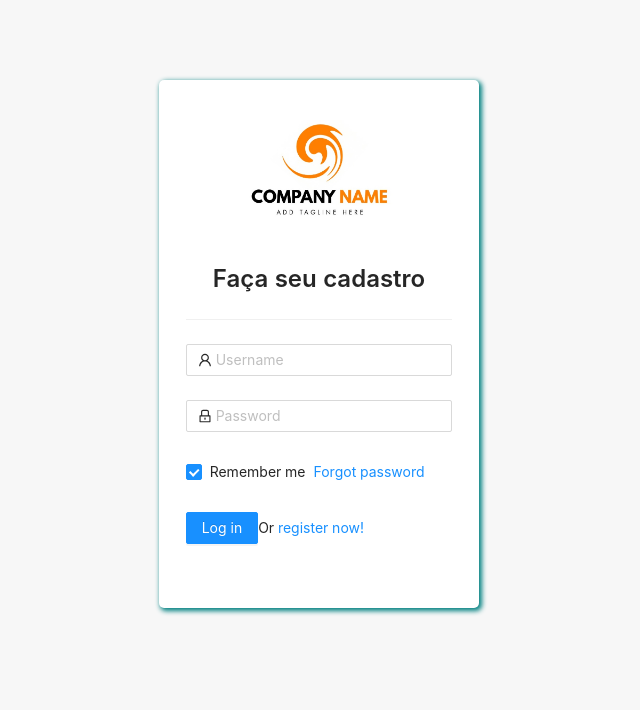
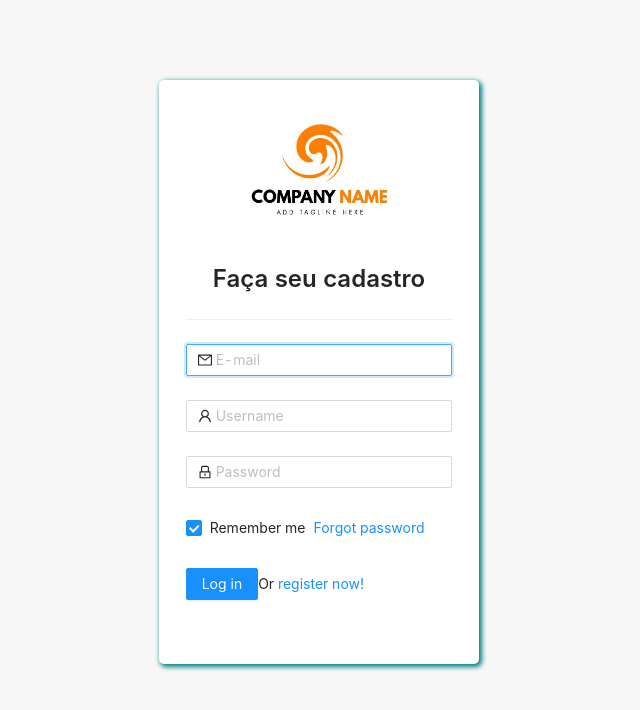
Before and after one commit to Fagnerkenedy/galeria-web, a React (Create React App) app: page /cadastro in a window 1280 px wide. Shown: the top 710 px of the page, without its empty margins (321-961 px from the left). Built offline with nearby package versions, Linux system fonts and the light colour scheme.

Commit message:
Adicionado campo de email e validações do mesmo

```diff
--- a/package.json
+++ b/package.json
@@ -8,10 +8,13 @@
     "@testing-library/react": "^13.3.0",
     "@testing-library/user-event": "^13.5.0",
     "antd": "^4.21.5",
+    "axios": "^0.27.2",
+    "dotenv": "^16.0.1",
     "react": "^18.2.0",
     "react-dom": "^18.2.0",
     "react-router-dom": "^6.3.0",
     "react-scripts": "5.0.1",
+    "validator": "^13.7.0",
     "web-vitals": "^2.1.4"
   },
   "scripts": {
--- /dev/null
+++ b/src/Utility/userApiRequest.js
@@ -0,0 +1,20 @@
+import axios from 'axios'
+
+function userApiRequest(config) {
+  return new Promise((resolve, reject) => {
+    axios({
+      ...config,
+      headers: {
+        'Authorization': process.env.REACT_APP_USER_API_TOKEN
+      }
+    })
+      .then(res => {
+        return resolve(res);
+      })
+      .catch(error => {
+        return reject(error)
+      })
+  })
+}
+
+export default userApiRequest;
--- /dev/null
+++ b/src/Utility/userApiURI.js
@@ -0,0 +1,16 @@
+import userApiRequest from "./userApiRequest";
+
+const apiURI = {
+
+  checkEmail: (email) => {
+    const config = {
+      method: 'post',
+      url: `${process.env.REACT_APP_USER_API_BASE_URL}/checkemail`,
+      data: { email } ,
+    }
+    return userApiRequest(config);
+  }
+
+}
+
+export default apiURI;
--- a/src/component/users/Cadastro.jsx
+++ b/src/component/users/Cadastro.jsx
@@ -1,6 +1,8 @@
-import { LockOutlined, UserOutlined } from '@ant-design/icons';
+import { LockOutlined, UserOutlined, MailOutlined } from '@ant-design/icons';
 import { Layout, Row, Col, Button, Checkbox, Form, Input, Typography, Divider } from 'antd';
-import React from 'react';
+import { React, useState } from 'react';
+import validator from 'validator'
+import userApiURI from '../../Utility/userApiURI';
 
 import logo from '../../img/logo.jpg';
 
@@ -8,12 +10,50 @@ const { Content } = Layout;
 const { Title } = Typography;
 
 
+function Cadastro() {
 
-const Cadastro =  () => {
+    const [emailStatus, setEmailStatus] = useState("");
+    const [msgEmailStatus, setMsgEmailStatus] = useState("");
+
+    async function checkEmail(e){
+        const email = e.target.value
+
+        setEmailStatus("")
+        setMsgEmailStatus("")
+
+        // Email não informado
+        if(!email){
+            setEmailStatus("error")
+            setMsgEmailStatus("E-mail é obrigatório!")
+            return
+        }
+
+        // Formato inválido
+        if (!validator.isEmail(email)) {
+            setEmailStatus("error")
+            setMsgEmailStatus("Formato de E-mail inválido")
+            return
+        }
+
+        // Verifica se existe email cadastrado
+        const mail = await userApiURI.checkEmail(email);
+        if(mail.data.success == true){
+            setEmailStatus("error")
+            setMsgEmailStatus("E-mail já cadastrado!")
+            return
+        }
+    }
+
     const onFinish = (values) => {
         console.log('Received values of form: ', values);
-      };
-      return (
+    };
+
+
+    const validateMessages = {
+        required: 'Campo obrigatório!',
+    };
+
+    return (
         <Layout className="layout">
             <Content>
                 <div className='user-row-cadastro'>
@@ -30,19 +70,35 @@ const Cadastro =  () => {
                                     <Title level={3} className='user-cadastro-title'>Faça seu cadastro</Title>
                                     <Divider />
                                     <Form
-                                        name="normal_login"
+                                        name="cadastro-usuario"
                                         className="login-form"
                                         initialValues={{
                                             remember: true,
+
                                         }}
+                                        validateMessages={validateMessages}
                                         onFinish={onFinish}
                                     >
+                                        <Form.Item
+                                            name="email"
+                                            rules={[
+                                            {
+                                                type: 'email',
+                                                required: true,
+                                            },
+                                            ]}
+                                            hasFeedback
+                                            validateStatus={emailStatus}
+                                            help={msgEmailStatus}
+                                        >
+                                            <Input autoFocus prefix={<MailOutlined className="site-form-item-icon" />} placeholder="E-mail" onBlur={(e) => {checkEmail(e)}} />
+                                        </Form.Item>
                                         <Form.Item
                                             name="username"
                                             rules={[
                                             {
                                                 required: true,
-                                                message: 'Please input your Username!',
+                                                //message: 'Please input your Username!',
                                             },
                                             ]}
                                         >
@@ -53,7 +109,7 @@ const Cadastro =  () => {
                                             rules={[
                                             {
                                                 required: true,
-                                                message: 'Please input your Password!',
+                                                //message: 'Please input your Password!',
                                             },
                                             ]}
                                         >
```
Also changed, not shown: 2 other files (tests, documents, lock files or other folders).
